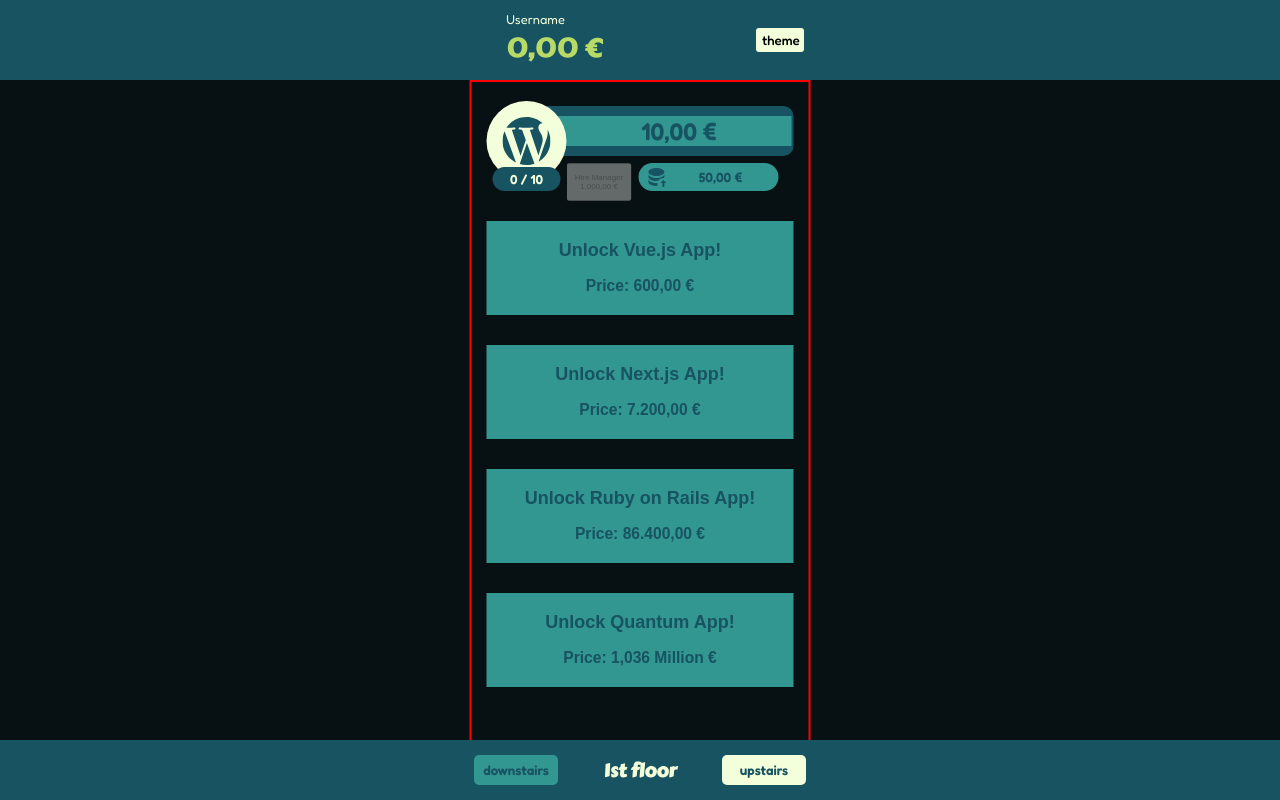
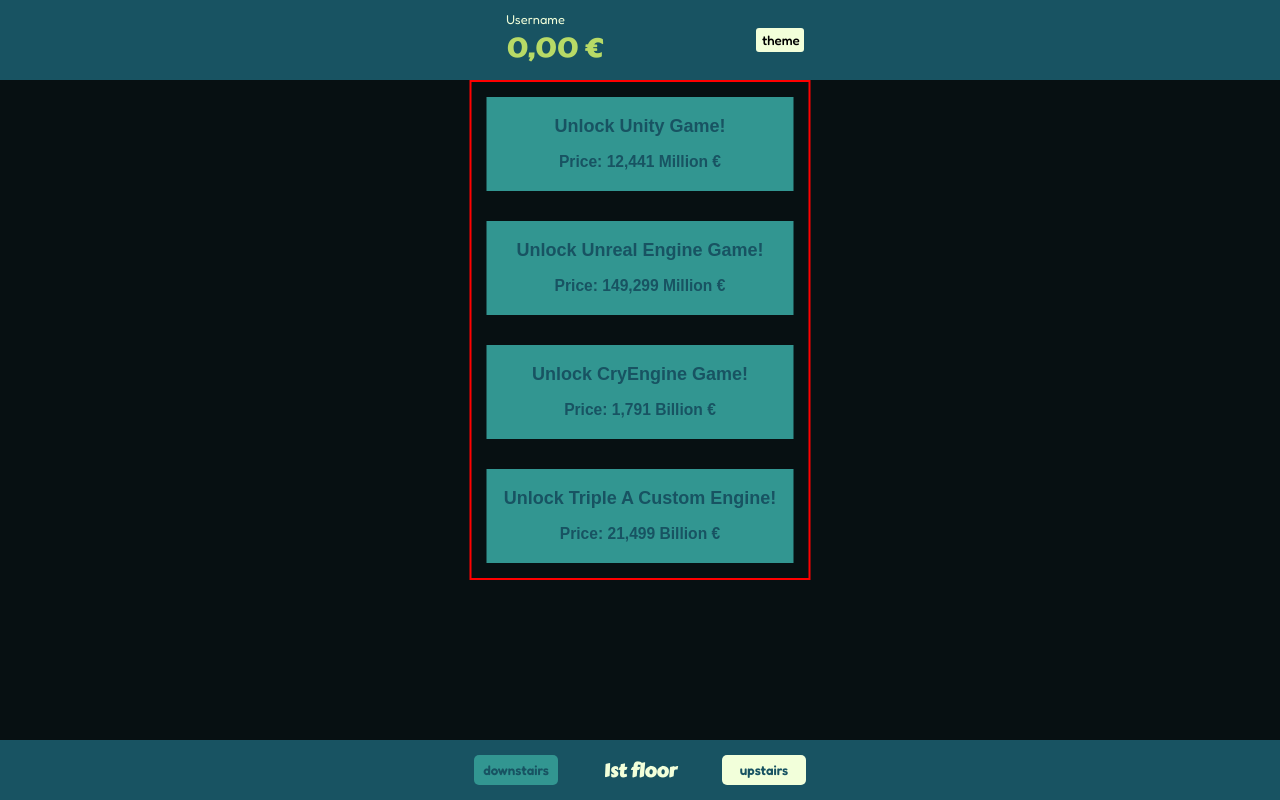
Before and after one commit to Satttoshi/idle-boss, a Next.js app: page /floor/1 in a window 1280 px wide. Shown: the top 800 px of the page. Built offline with nearby package versions, Linux system fonts and the light colour scheme; no server answers; what @rainbow-me/rainbowkit, wagmi would draw is missing.

Commit message:
add paging position logic

```diff
--- a/src/pages/floor/[index].js
+++ b/src/pages/floor/[index].js
@@ -9,18 +9,31 @@ export default function HomePage() {
   const router = useRouter();
   const { index } = router.query;
 
+  const currentFloor = 2;
+
+  function getPosition() {
+    switch (currentFloor) {
+      case 1:
+        return { floor1: "80px", floor2: "-920px" };
+      case 2:
+        return { floor1: "1080px", floor2: "80px" };
+    }
+  }
+
+  const { floor1, floor2 } = getPosition();
+
   if (index === "1") {
     return (
       <>
         <Layout>
           <StyledMain>
-            <StyledSection floor={-1080}>
+            <StyledSection floor={floor2}>
               <Product key="tier6" tierId="tier6" />
               <Product key="tier7" tierId="tier7" />
               <Product key="tier8" tierId="tier8" />
               <Product key="tier9" tierId="tier9" />
             </StyledSection>
-            <StyledSection floor={80}>
+            <StyledSection floor={floor1}>
               <Product key="tier1" tierId="tier1" />
               <Product key="tier2" tierId="tier2" />
               <Product key="tier3" tierId="tier3" />
@@ -49,16 +62,18 @@ export default function HomePage() {
 
 const StyledSection = styled.section`
   position: absolute;
-  top: ${({ floor }) => floor + "px"};
+  top: ${({ floor }) => floor};
   left: 50%;
   transform: translateX(-50%);
   display: flex;
   flex-direction: column;
   align-items: center;
-  padding: 0 0 80px 0;
+  padding: 0;
   border: 2px solid red;
+  transition: top 0.5s ease-in-out;
 `;
 
 const StyledMain = styled.main`
   padding: 80px 0 0 0;
+  overflow: hidden;
 `;
--- a/styles.js
+++ b/styles.js
@@ -77,7 +77,7 @@ export default createGlobalStyle`
     margin: 0;
     background-color: var(--6);
     color: var(--1);
-    overflow-x: hidden;
+    overflow: hidden;
   }
 
   input,
```
